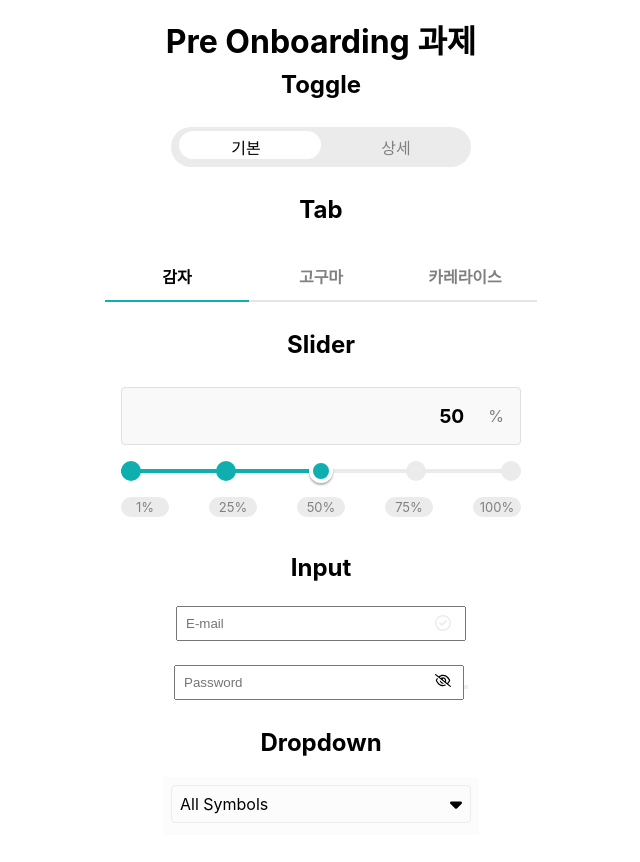
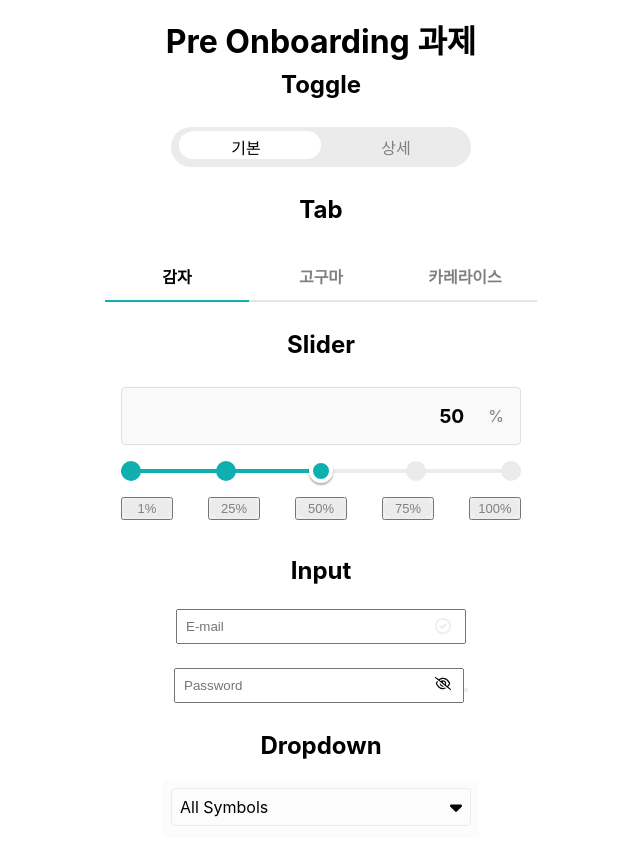
Before and after one commit to lazy-sky/wanted_pre_onboarding, a React (Create React App) app: page / in a window 1280 px wide. Shown: the top 862 px of the page, without its empty margins (319-959 px from the left). Built offline with nearby package versions, Linux system fonts and the light colour scheme.

Commit message:
refact: Wrap li tag up with a button for semantics

```diff
--- a/src/components/Slider.js
+++ b/src/components/Slider.js
@@ -31,9 +31,11 @@ function Slider({ title, basePoints, currentValue }) {
         </ProgressContainer>
         <BasePoints>
           {basePoints.map((point, index) => (
-            <li key={point} onClick={() => handleClickPoint(point)} index={index} value={point}>
-              {point}%
-            </li>
+            <button type='button' onClick={() => handleClickPoint(point)}>
+              <li key={point} index={index} value={point}>
+                {point}%
+              </li>
+            </button>
           ))}
         </BasePoints>
       </Container>
```
